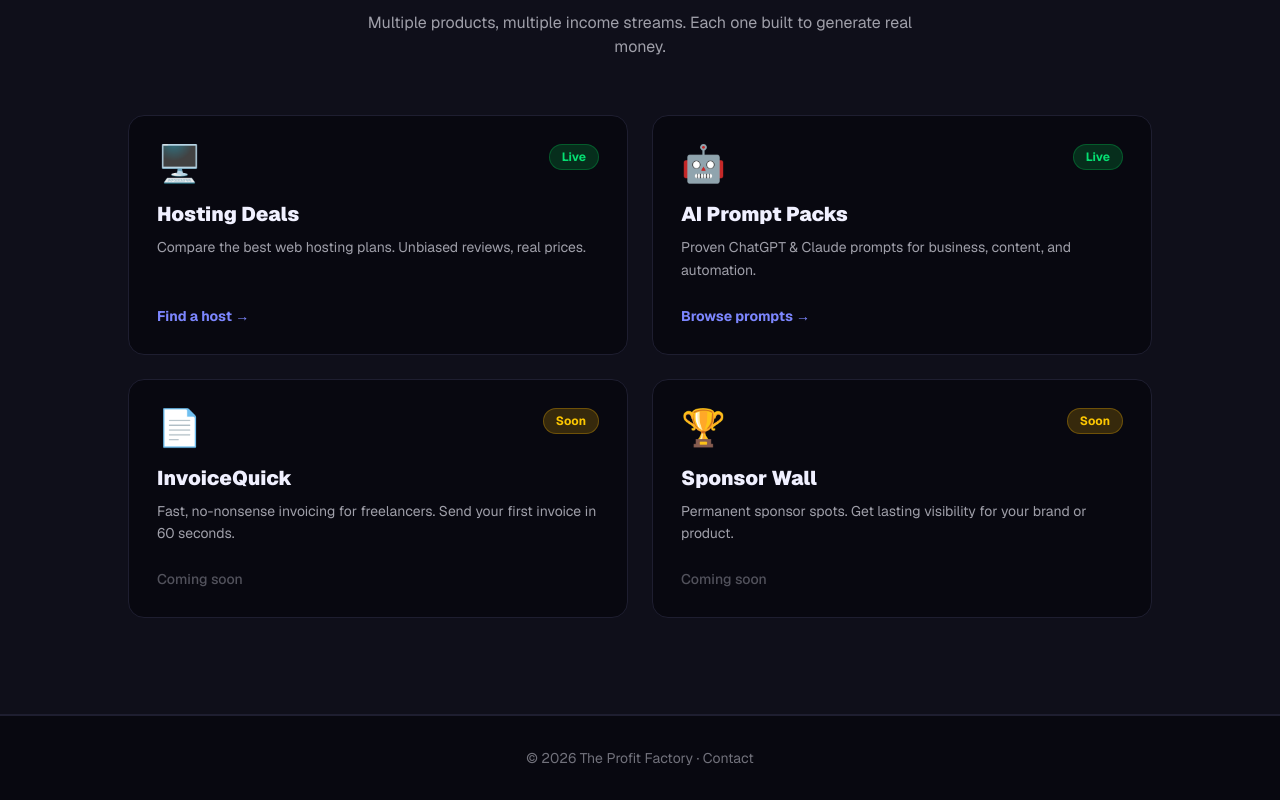
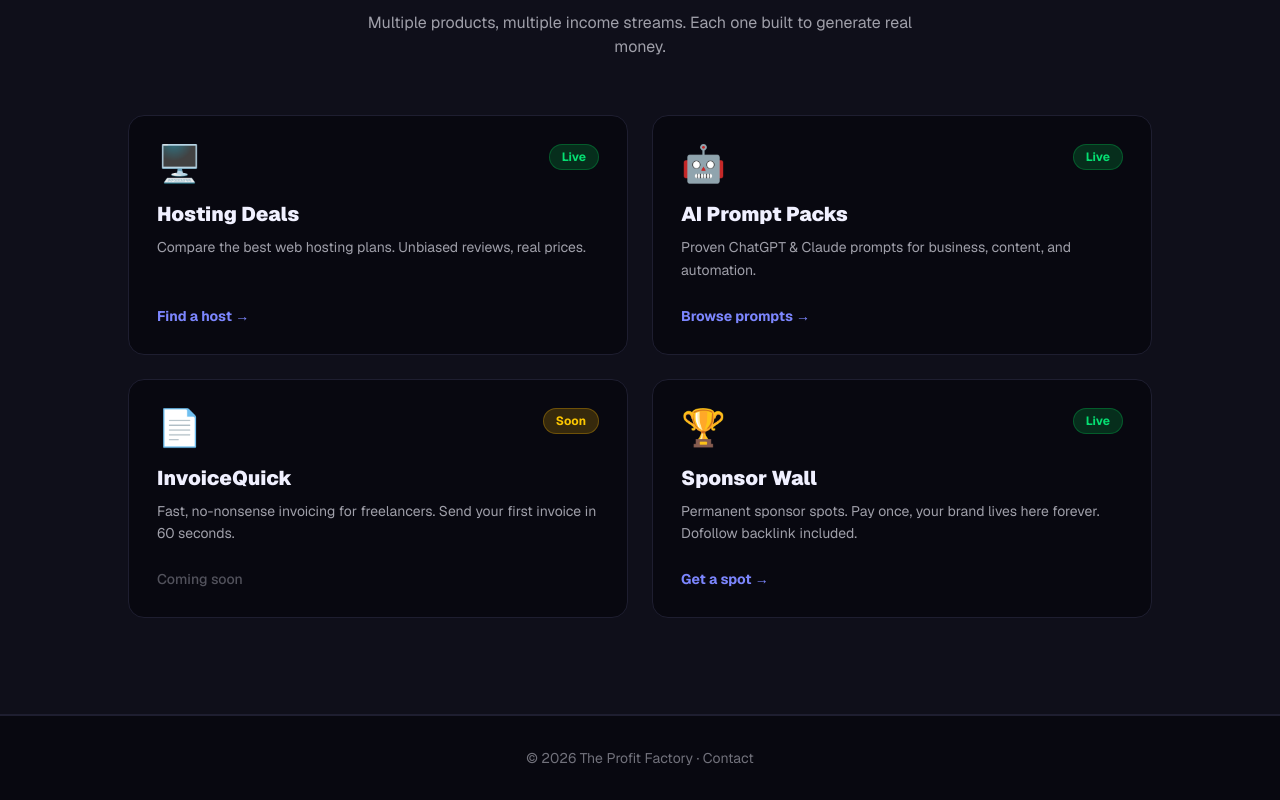
Before and after one commit to Wilcohennink/moneymachine, a Next.js app: page / in a window 1280 px wide. Shown: the part 970-1770 px from the top of the page. Built offline with nearby package versions, Linux system fonts and the light colour scheme.

Commit message:
auto: agent updates 2026-04-03_07:05

```diff
--- a/app/page.tsx
+++ b/app/page.tsx
@@ -40,12 +40,12 @@
     {
       emoji: "🏆",
       label: "Sponsor Wall",
-      desc: "Permanent sponsor spots. Get lasting visibility for your brand or product.",
-      href: "#",
-      cta: "Coming soon",
-      badge: "Soon",
-      badgeColor: "bg-yellow-500/20 text-yellow-400 border-yellow-500/30",
-      disabled: true,
+      desc: "Permanent sponsor spots. Pay once, your brand lives here forever. Dofollow backlink included.",
+      href: "https://theprofitfactory.ai/sponsor-wall",
+      cta: "Get a spot →",
+      badge: "Live",
+      badgeColor: "bg-green-500/20 text-green-400 border-green-500/30",
+      external: true,
     },
   ];
 
```
